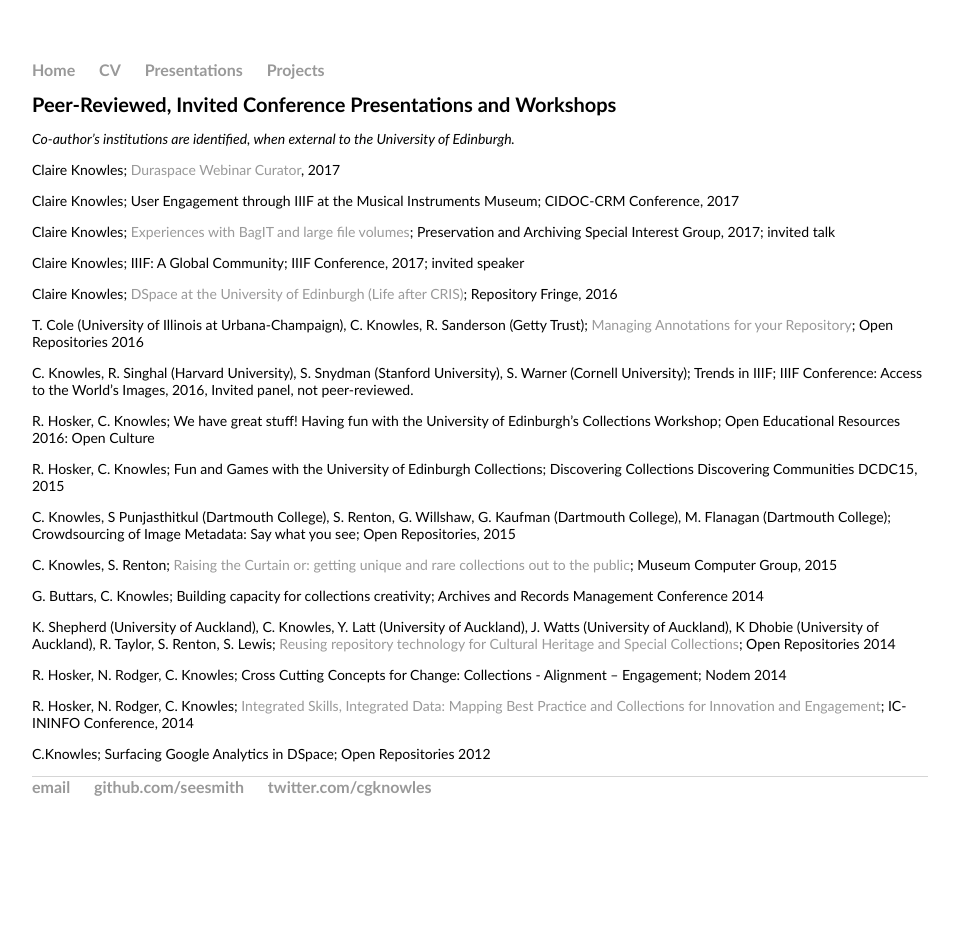
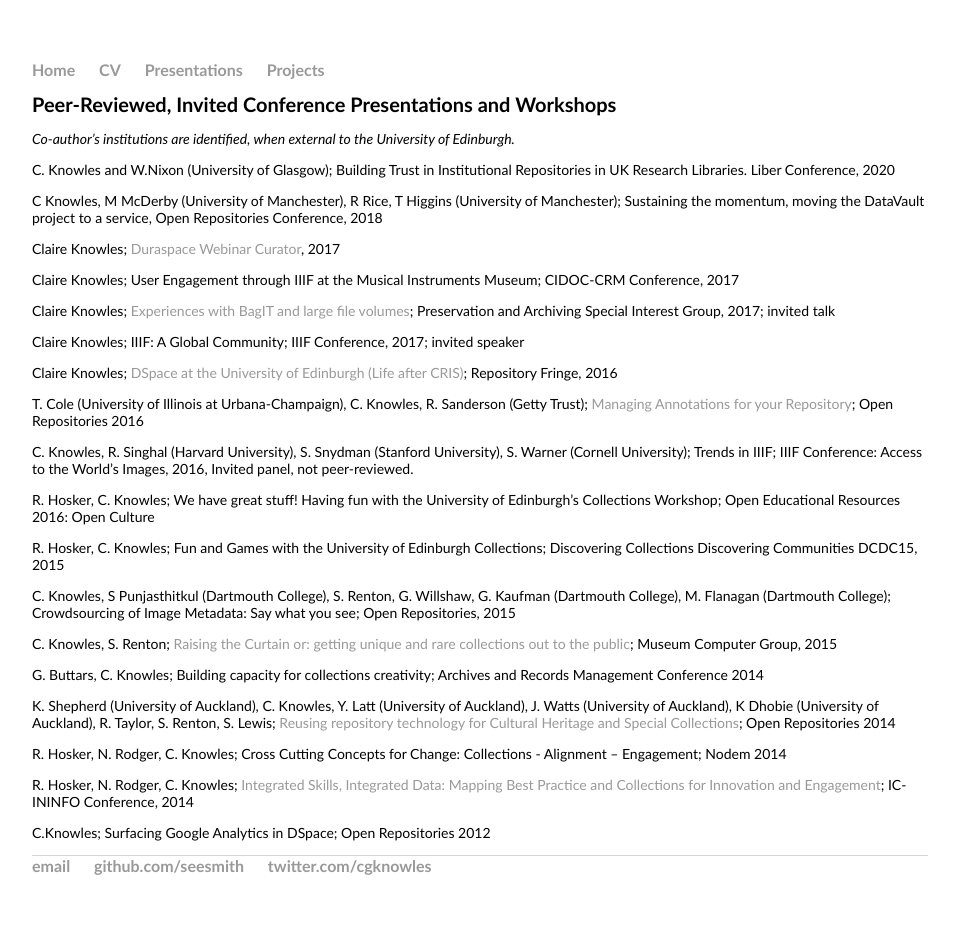
Before and after one commit to seesmith/seesmith.github.io, a Jekyll site: the page built from presentations/index.html, in a window 1280 px wide. Shown: the whole page, without its empty margins (160-1119 px from the left). Built offline with Jekyll 4.4.1, drawn with Linux system fonts in a browser that asks for light colours; before the commit the page ends 900 px from its top, so only the background shows below that.

Commit message:
Update index.html

```diff
--- a/presentations/index.html
+++ b/presentations/index.html
@@ -5,6 +5,9 @@
 <div class="blurb">
 	<h1>Peer-Reviewed, Invited Conference Presentations and Workshops</h1>
 	<p><i>Co-author’s institutions are identified, when external to the University of Edinburgh.</i></p>
+	<N Casaldàliga (Universitat Autònoma de Barcelona), C Knowles (University of Leeds), Fiona Morley (Maynooth University Library); What do we achieve? New challenges leading into the Post-Covid Recovery!; Liber Webinar 2020
+	<p>C. Knowles and W.Nixon (University of Glasgow); Building Trust in Institutional Repositories in UK Research Libraries. Liber Conference, 2020</p>
+<p>C Knowles, M McDerby (University of Manchester), R Rice, T Higgins (University of Manchester); Sustaining the momentum, moving the DataVault project to a service, Open Repositories Conference, 2018</p>
 	<p>Claire Knowles; <a href="http://www.duraspace.org/hot-topics" target="_blank">Duraspace Webinar Curator</a>, 2017</p>
 <p>Claire Knowles; User Engagement through IIIF at the Musical Instruments Museum; CIDOC-CRM Conference, 2017</p>
 <p>Claire Knowles; <a href="https://figshare.com/articles/DataVault_Experience_with_Bagit_and_large_file_volumes/5418670">Experiences with BagIT and large file volumes</a>; Preservation and Archiving Special Interest Group, 2017; invited talk</p>
```
